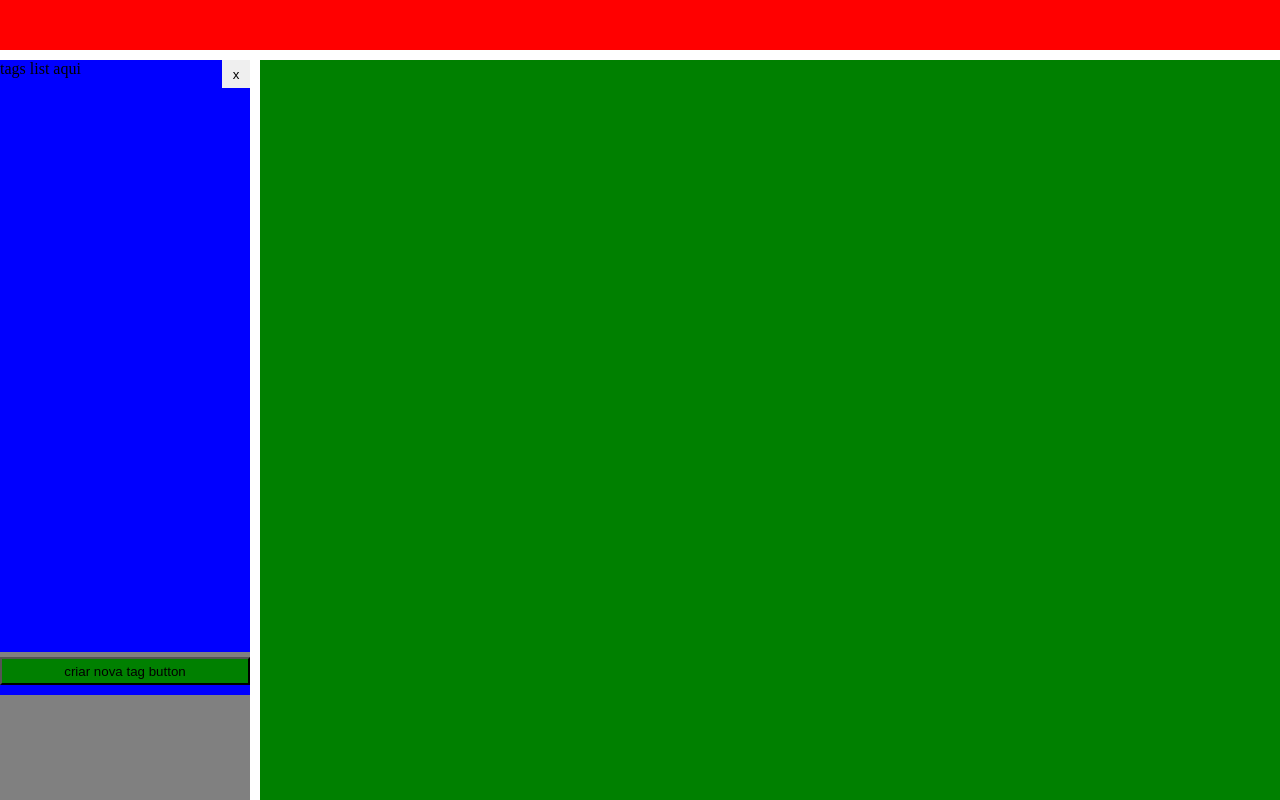
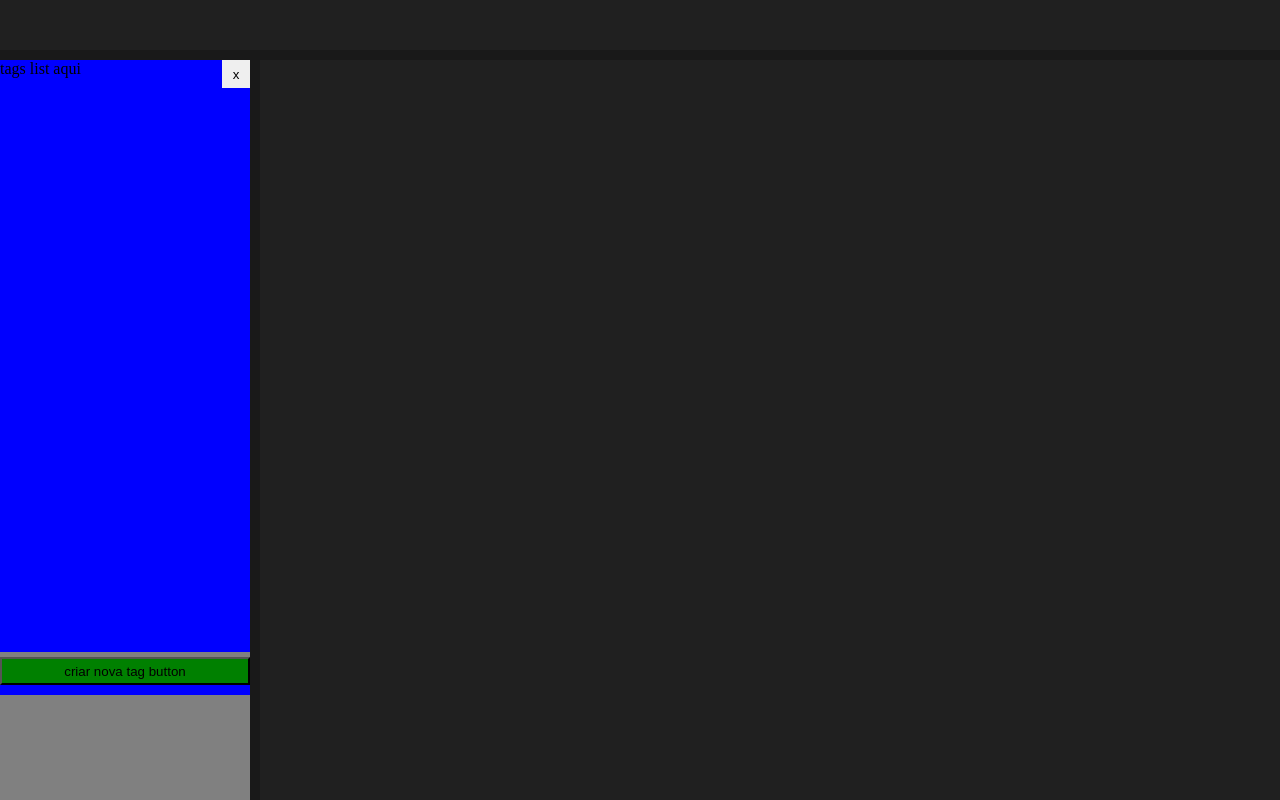
Before and after one commit to vinicius-mns/Caderno, a Vue app: page /cards in a window 1280 px wide. Built offline with nearby package versions, Linux system fonts and the light colour scheme; the HTML template or start-up script is replaced by a standard one.

Commit message:
feat(views/HomePage.vue)[page] Implementar estilo global 	modified:   src/views/HomePage.vue

```diff
--- a/src/views/HomePage.vue
+++ b/src/views/HomePage.vue
@@ -1,6 +1,9 @@
 <script setup lang="ts">
 import { ref } from 'vue'
 import SideBar from '@/components/template/SideBar.vue'
+import { useStyle } from '@/stores/style'
+
+const { style } = useStyle()
 
 const sideBarWidth = ref('250px')
 const showSidebar = ref(true)
@@ -48,7 +51,7 @@
     height: 100dvh;
     width: 100%;
     // estilo
-    background-color: white;
+    background-color: v-bind('style.page.bgColor');
 
     $sideBarWidth: v-bind(sideBarWidth);
     $headerHeigth: 50px;
@@ -66,7 +69,7 @@
       width: 100%;
       height: $headerHeigth;
       // estilo
-      background-color: red;
+      background-color: v-bind('style.component.bgColor');
 
       & .toggleSidebar {
         // posicionamento
@@ -91,7 +94,7 @@
       height: calc(100dvh - $headerHeigth - 10px);
       width: $sideBarWidth;
       // estilo
-      background-color: blue;
+      background-color: v-bind('style.component.bgColor');
 
       & .toggleSidebar {
         // posicionamento
@@ -116,7 +119,7 @@
       width: calc(100% - $sideBarWidth - 10px);
       overflow: auto;
       // estilo
-      background-color: green;
+      background-color: v-bind('style.component.bgColor');
 
       transition: $transition;
     }
@@ -129,7 +132,7 @@
     width: 100%;
     height: 100dvh;
     // estilo
-    background-color: white;
+    background-color: v-bind('style.page.bgColor');
 
     $sideBarWidth: v-bind(sideBarWidth);
     $heigth: 60px;
@@ -147,7 +150,7 @@
       width: 100%;
       height: $heigth;
       // estilo
-      background-color: rgb(20, 220, 203);
+      background-color: v-bind('style.component.bgColor');
 
       transition: $transition;
     }
@@ -166,7 +169,7 @@
       height: calc(100dvh - $heigth - 10px);
       overflow: auto;
       // estilo
-      background-color: green;
+      background-color: v-bind('style.component.bgColor');
 
       transition: $transition;
     }
```
